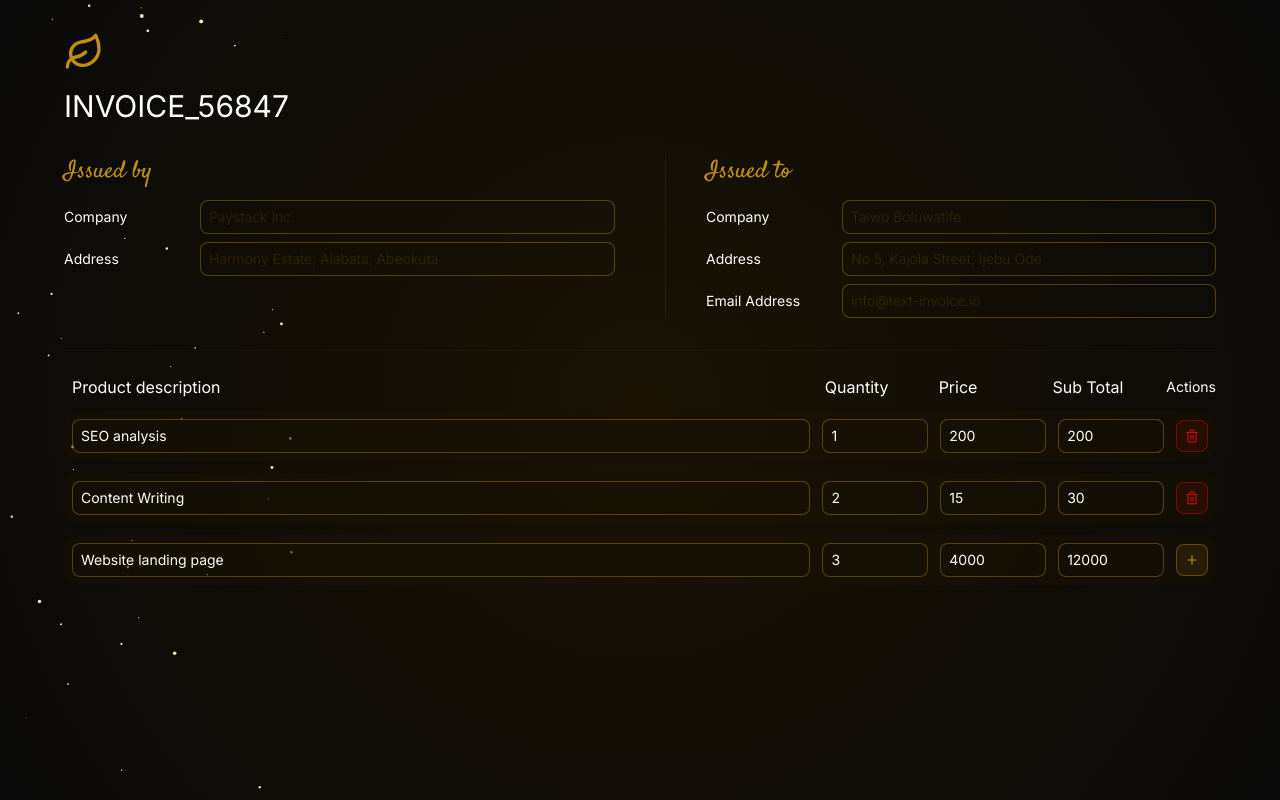
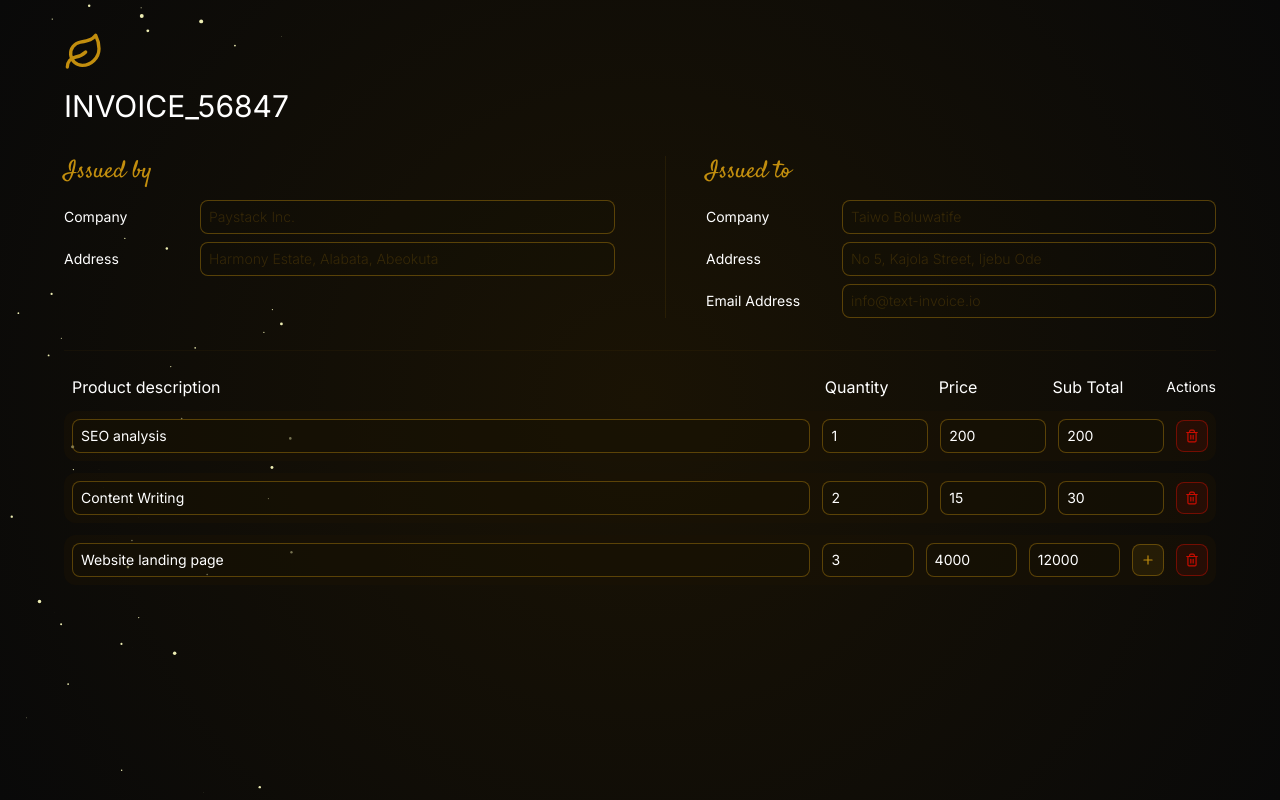
Before and after one commit to blyncnov/text-to-invoice-generator, a Next.js app: page /invoice/1 in a window 1280 px wide. Built offline with nearby package versions, Linux system fonts and the light colour scheme.

Commit message:
Setting different actions for last item in the products (delete/add)

```diff
--- a/src/app/invoice/[invoice_id]/page.tsx
+++ b/src/app/invoice/[invoice_id]/page.tsx
@@ -203,6 +203,7 @@ const InvoiceDetails = () => {
                     />
                     <div>
                       {products.indexOf(product) === products.length - 1 ? (
+                        <div className="w-auto flex items-center gap-3">
                           <button
                             type="button"
                             onClick={handleAddNewProduct}
@@ -224,6 +225,32 @@ const InvoiceDetails = () => {
                               <path d="M12 5v14" />
                             </svg>
                           </button>
+
+                          <button
+                            type="button"
+                            onClick={() => handleRemoveAProduct(product.id)}
+                            className="w-8 h-8 flex justify-center items-center rounded-lg py-1.5 px-2 bg-[rgba(204,14,0,0.1)] border border-[rgba(204,14,0,0.47)]"
+                          >
+                            <svg
+                              xmlns="http://www.w3.org/2000/svg"
+                              width="24"
+                              height="24"
+                              viewBox="0 0 24 24"
+                              fill="none"
+                              stroke="#CC0D00"
+                              strokeWidth="2"
+                              strokeLinecap="round"
+                              strokeLinejoin="round"
+                              className="lucide lucide-trash-2"
+                            >
+                              <path d="M3 6h18" />
+                              <path d="M19 6v14c0 1-1 2-2 2H7c-1 0-2-1-2-2V6" />
+                              <path d="M8 6V4c0-1 1-2 2-2h4c1 0 2 1 2 2v2" />
+                              <line x1="10" x2="10" y1="11" y2="17" />
+                              <line x1="14" x2="14" y1="11" y2="17" />
+                            </svg>
+                          </button>
+                        </div>
                       ) : (
                         <button
                           type="button"
```
Lines whose indentation alone changed are shown as unchanged.
